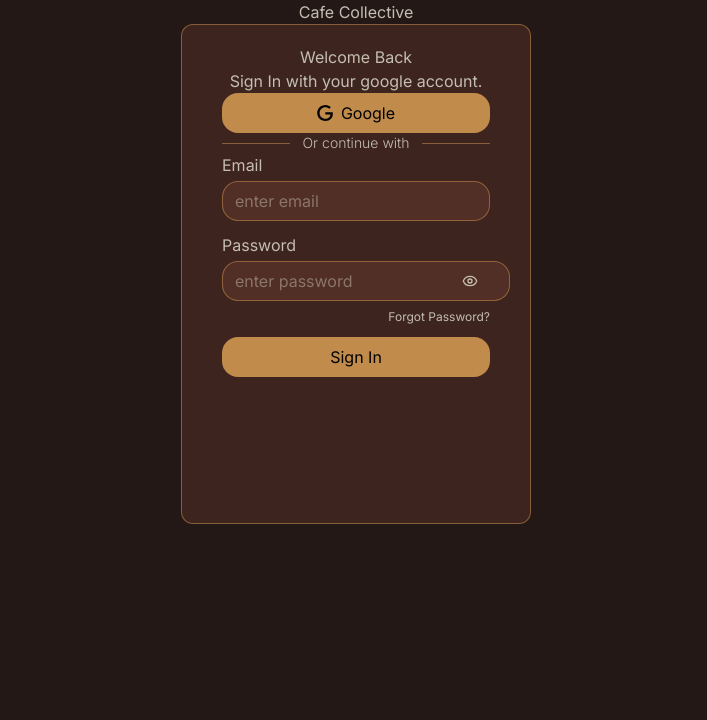
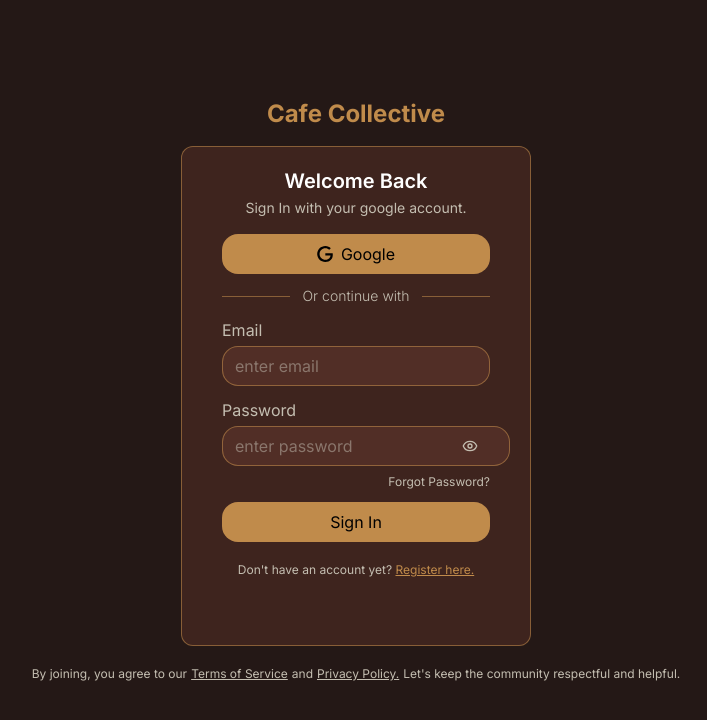
Before and after one commit to Polstuds27/CafeCollective, a Next.js app: page /sign-in in a window 1280 px wide. Shown: the top 720 px of the page, without its empty margins (284-991 px from the left). Built offline with nearby package versions, Linux system fonts and the light colour scheme.

Commit message:
fixed folder structure & polished login ui

```diff
--- /dev/null
+++ b/app/(auth)/layout.tsx
@@ -0,0 +1,8 @@
+export default function AuthLayout({children}: {children : React.ReactNode}){
+
+    return(
+        <div className="min-h-screen flex items-center justify-center">
+            {children}
+        </div>
+    )
+}
--- a/app/sign-in/page.tsx
+++ b/app/(auth)/sign-in/page.tsx
@@ -13,13 +13,13 @@ export default function LoginPage(){
   return (
     <>
       <div className="w-full h-full flex flex-col items-center">
-        <Link href="/" className="">Cafe Collective</Link>
+        <Link href="/" className="text-2xl mb-4 text-[#c08b4b] font-bold">Cafe Collective</Link>
 
         <div className="flex flex-col w-[350px] h-[500px] bg-[#442721d5] border-1 border-[#c08b4b94] rounded-xl pr-10 pl-10 pt-5 pb-5 items-center">
-            <h1>Welcome Back</h1>
-            <h2>Sign In with your google account.</h2>
+            <h1 className="text-xl font-semibold text-white mb-[3px]">Welcome Back</h1>
+            <h2 className="text-sm mb-4">Sign In with your google account.</h2>
 
-            <button className="flex w-full justify-center gap-2 items-center cursor-pointer bg-[#c08b4b] text-black p-2 rounded-2xl">
+            <button className="flex w-full justify-center gap-2 items-center cursor-pointer bg-[#c08b4b] text-black p-2 rounded-2xl mb-3">
               <svg xmlns="http://www.w3.org/2000/svg" viewBox="0 0 24 24" className="w-4 h-4">
                     <path
                       d="M12.48 10.92v3.28h7.84c-.24 1.84-.853 3.187-1.787 4.133-1.147 1.147-2.933 2.4-6.053 2.4-4.827 0-8.6-3.893-8.6-8.72s3.773-8.72 8.6-8.72c2.6 0 4.507 1.027 5.907 2.347l2.307-2.307C18.747 1.44 16.133 0 12.48 0 5.867 0 .307 5.387.307 12s5.56 12 12.173 12c3.573 0 6.267-1.173 8.373-3.36 2.16-2.16 2.84-5.213 2.84-7.667 0-.76-.053-1.467-.173-2.053H12.48z"
@@ -29,7 +29,7 @@ export default function LoginPage(){
                   Google
             </button>
 
-            <div className="flex items-center gap-3 w-full">
+            <div className="flex items-center gap-3 w-full mb-3">
               <div className="flex-1 h-px bg-[#c08b4b94]" />
               <span className="text-sm  font-light">Or continue with</span>
               <div className="flex-1 h-px bg-[#c08b4b94]" />
@@ -65,15 +65,28 @@ export default function LoginPage(){
                     {showPassword ? <EyeClosed className="w-4 h-4"/> : <Eye className="w-4 h-4"/>}
                   </button>
                 </div>
-                  <h2 className="text-xs text-end mt-1 hover:underline cursor-pointer">Forgot Password?</h2>
+                  <h2 className="text-xs text-end mt-1 hover:underline hover:text-[#c08b4b] cursor-pointer">Forgot Password?</h2>
               </span>
 
-              <button className="flex w-full justify-center gap-2 items-center cursor-pointer bg-[#c08b4b] text-black p-2 rounded-2xl">
+              <button className="flex w-full justify-center gap-2 items-center cursor-pointer bg-[#c08b4b] text-black p-2 rounded-2xl mb-2">
                 Sign In
               </button>
+
+              <p className="text-wrap text-center w-full text-xs">
+                Don't have an account yet? <Link href="/sign-up" className="underline text-[#c08b4b]">Register here.</Link>
+                </p>
             </form>
 
         </div>
+
+        <span className="text-xs flex flex-wrap m-5">
+          By joining, you agree to our{" "}
+          <Link href="/terms" className="underline hover:text-[#c08b4b] mx-1">Terms of Service</Link>
+          and{" "}
+          <Link href="/privacy" className="underline hover:text-[#c08b4b] mx-1">Privacy Policy.</Link>
+          {" "}Let's keep the community respectful and helpful.
+</span>
+
       </div>
     </>
   );
--- /dev/null
+++ b/app/(main)/layout.tsx
@@ -0,0 +1,12 @@
+import Navbar from "@/components/Navbar"
+import Footer from "@/components/Footer"
+
+export default function MainLayout({children} : {children: React.ReactNode}){
+    return(
+        <>
+        <Navbar/>
+        {children}
+        <Footer/>
+        </>
+    )
+}
--- a/app/layout.tsx
+++ b/app/layout.tsx
@@ -1,9 +1,6 @@
 import type { Metadata } from "next";
 import { Geist, Geist_Mono, Poppins,  Inter, Lato, Cormorant_Garamond, Playfair_Display, DM_Serif_Display, Libre_Baskerville} from "next/font/google";
 import "./globals.css";
-import Navbar from "@/components/Navbar";
-import Footer from "@/components/Footer";
-
 const geistSans = Geist({
   variable: "--font-geist-sans",
   subsets: ["latin"],
@@ -71,13 +68,9 @@ export default function RootLayout({
       lang="en"
       className={`${inter.variable} h-full antialiased`}
     >
-
         <body className="min-h-full flex flex-col bg-[#3E2723]">
-          <Navbar/>
           {children}
-          <Footer/>
         </body>
-
     </html>
   );
 }
```
Also changed, not shown: app/(main)/page.tsx (renamed from app/page.tsx).
